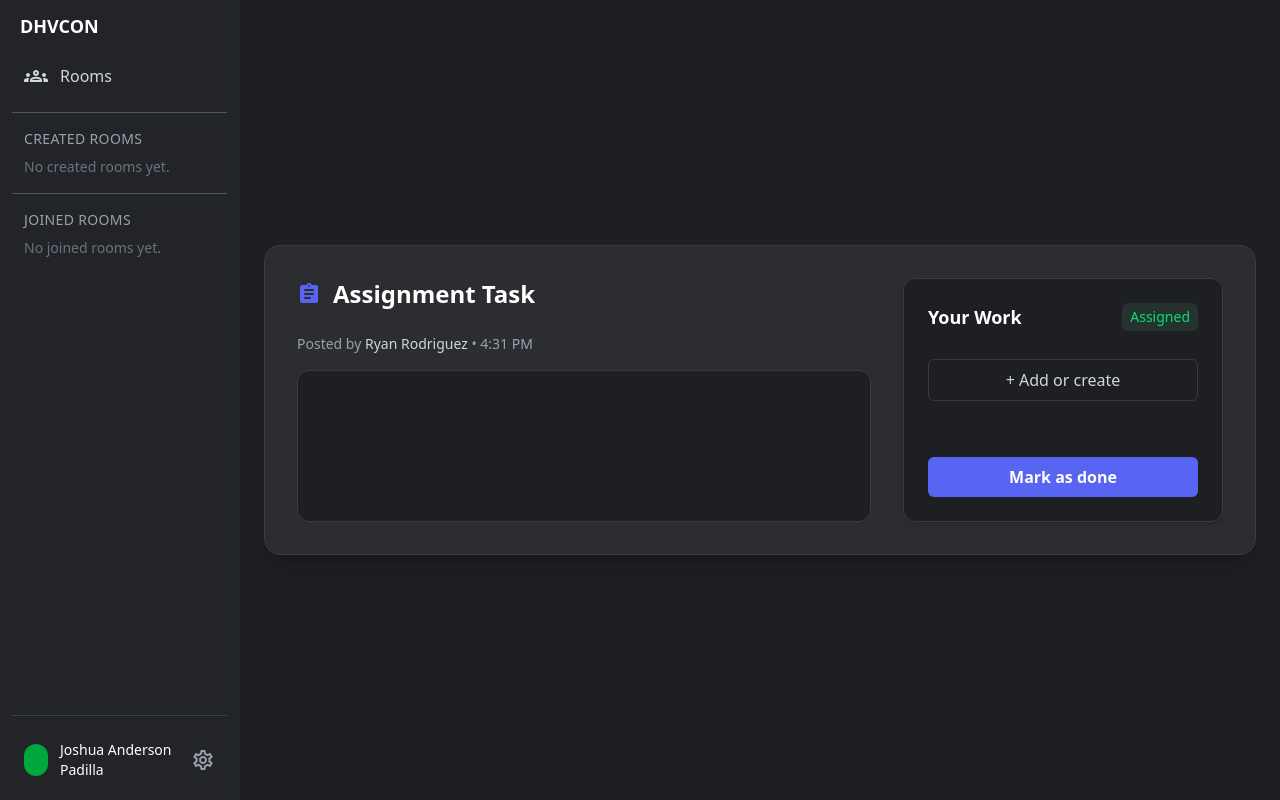
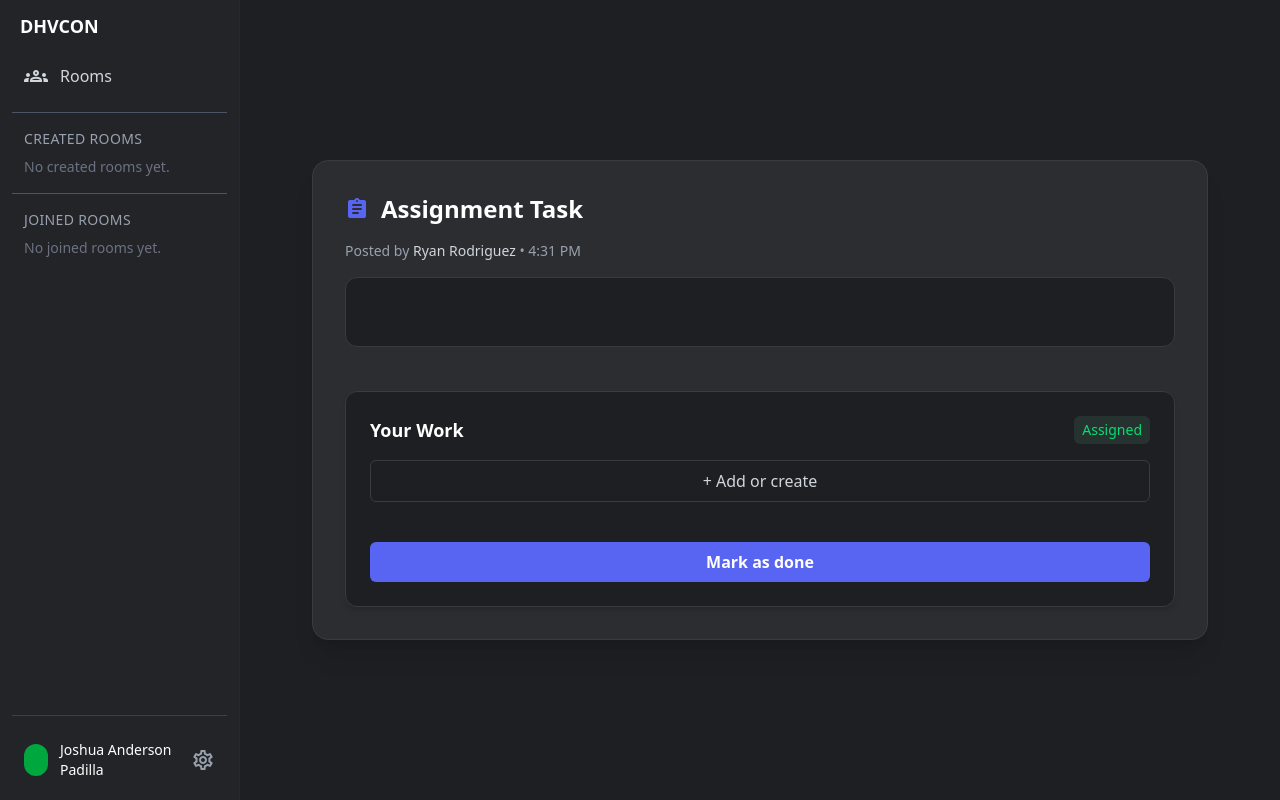
Before and after one commit to anderson895/DHVCON, a PHP site: page /DHVCON/home/view_task in a window 1280 px wide. Run offline with PHP 8.4, Linux system fonts and the light colour scheme; a user stored in the database is signed in; data comes from the database, SQL or seed files in the repository; data that the repository does not hold is empty; some libraries are stand-ins or nearby versions.

Commit message:
refactor design

```diff
--- a/home/view_task.php
+++ b/home/view_task.php
@@ -32,13 +32,12 @@ include "../src/components/home/header.php";
 <main class="flex-1 flex items-center justify-center bg-[#1e1f22] min-h-screen py-10 px-4 sm:px-6">
 
   <!-- Main Container -->
-  <div class="max-w-6xl w-full bg-[#2b2d31] shadow-xl rounded-2xl p-4 sm:p-6 md:p-8 flex flex-col md:flex-row gap-6 md:gap-8 border border-[#3a3b40]">
+  <div class="max-w-4xl w-full bg-[#2b2d31] shadow-xl rounded-2xl p-4 sm:p-6 md:p-8 flex flex-col gap-8 border border-[#3a3b40]">
 
-    <!-- Left Section: Assignment Details -->
-    <div class="flex-1 flex flex-col">
-
+    <!-- Assignment Details Section -->
+    <section class="flex flex-col">
       <!-- Header -->
-      <div class="flex items-center gap-3 mb-4 md:mb-6 justify-center md:justify-start">
+      <div class="flex items-center gap-3 mb-4 justify-center md:justify-start">
         <span class="material-icons-round text-[#5865f2] text-3xl">assignment</span>
         <h1 class="text-xl md:text-2xl font-bold text-white">Assignment Task</h1>
       </div>
@@ -48,21 +47,18 @@ include "../src/components/home/header.php";
       </p>
 
       <!-- Description Card -->
-      <div class="border border-[#3a3b40] rounded-xl p-4 md:p-6 bg-[#1e1f22] mb-6 md:mb-0 flex-1 hover:border-[#5865f2] transition flex flex-col">
+      <div class="border border-[#3a3b40] rounded-xl p-4 md:p-6 bg-[#1e1f22] hover:border-[#5865f2] transition flex flex-col">
+        <p class="classwork_instruction text-gray-300 mb-5 leading-relaxed text-sm md:text-base"></p>
 
-        <p class="classwork_instruction text-gray-300 mb-4 md:mb-5 leading-relaxed text-sm md:text-base"></p>
+        <!-- Attachment (hidden if empty) -->
+        <div class="attachement-creator hidden border border-[#3a3b40] rounded-lg overflow-hidden w-full md:max-w-sm bg-[#2b2d31] hover:scale-[1.02] transition mx-auto md:mx-0"></div>
+      </div>
+    </section>
 
-        <!-- Attachment (hidden by default) -->
-        <div class="attachement-creator hidden border border-[#3a3b40] rounded-lg overflow-hidden w-full md:max-w-xs bg-[#2b2d31] hover:scale-[1.02] transition mx-auto md:mx-0"></div>
-
-      </div>
-    </div>
-
-    <!-- Right Section: Your Work -->
-    <div class="w-full md:w-80 flex flex-col gap-4 md:gap-5">
-      <div class="border border-[#3a3b40] rounded-xl p-4 md:p-6 bg-[#1e1f22] shadow-md flex flex-col gap-3 flex-1">
-
-        <div class="flex items-center justify-between mb-2 md:mb-4">
+    <!-- Your Work Section -->
+    <section class="flex flex-col mt-3">
+      <div class="border border-[#3a3b40] rounded-xl p-4 md:p-6 bg-[#1e1f22] shadow-md flex flex-col gap-4">
+        <div class="flex items-center justify-between">
           <h2 class="text-base md:text-lg font-semibold text-white">Your Work</h2>
           <span class="text-xs md:text-sm text-green-400 font-medium bg-[#263230] px-2 py-1 rounded-md">Assigned</span>
         </div>
@@ -70,20 +66,22 @@ include "../src/components/home/header.php";
         <input type="file" id="fileInput" multiple class="hidden">
 
         <button id="addFilesBtn"
-          class="cursor-pointer w-full border border-[#3a3b40] rounded-md py-2 text-gray-300 hover:bg-[#2f3150] hover:border-[#5865f2] transition mb-2 md:mb-4 text-sm md:text-base">
+          class="cursor-pointer w-full border border-[#3a3b40] rounded-md py-2 text-gray-300 hover:bg-[#2f3150] hover:border-[#5865f2] transition text-sm md:text-base">
           + Add or create
         </button>
 
         <div id="filePreview" class="flex flex-col gap-2 max-h-48 overflow-y-auto p-1 custom-scrollbar"></div>
 
         <button
-          class="w-full cursor-pointer bg-[#5865f2] hover:bg-[#4752c4] text-white font-semibold py-2 rounded-md transition text-sm md:text-base mt-2">
+          class="w-full cursor-pointer bg-[#5865f2] hover:bg-[#4752c4] text-white font-semibold py-2 rounded-md transition text-sm md:text-base">
           Mark as done
         </button>
       </div>
-    </div>
+    </section>
+
   </div>
 </main>
+
 
 
 <?php
--- a/src/output.css
+++ b/src/output.css
@@ -49,6 +49,7 @@
     --color-white: #fff;
     --spacing: 0.25rem;
     --container-xs: 20rem;
+    --container-sm: 24rem;
     --container-md: 28rem;
     --container-lg: 32rem;
     --container-2xl: 42rem;
@@ -421,6 +422,9 @@
   .max-w-3xl {
     max-width: var(--container-3xl);
   }
+  .max-w-4xl {
+    max-width: var(--container-4xl);
+  }
   .max-w-6xl {
     max-width: var(--container-6xl);
   }
@@ -489,6 +493,9 @@
   }
   .gap-6 {
     gap: calc(var(--spacing) * 6);
+  }
+  .gap-8 {
+    gap: calc(var(--spacing) * 8);
   }
   .gap-10 {
     gap: calc(var(--spacing) * 10);
@@ -1188,6 +1195,11 @@
       width: calc(var(--spacing) * 80);
     }
   }
+  .md\:max-w-sm {
+    @media (width >= 48rem) {
+      max-width: var(--container-sm);
+    }
+  }
   .md\:max-w-xs {
     @media (width >= 48rem) {
       max-width: var(--container-xs);
```
